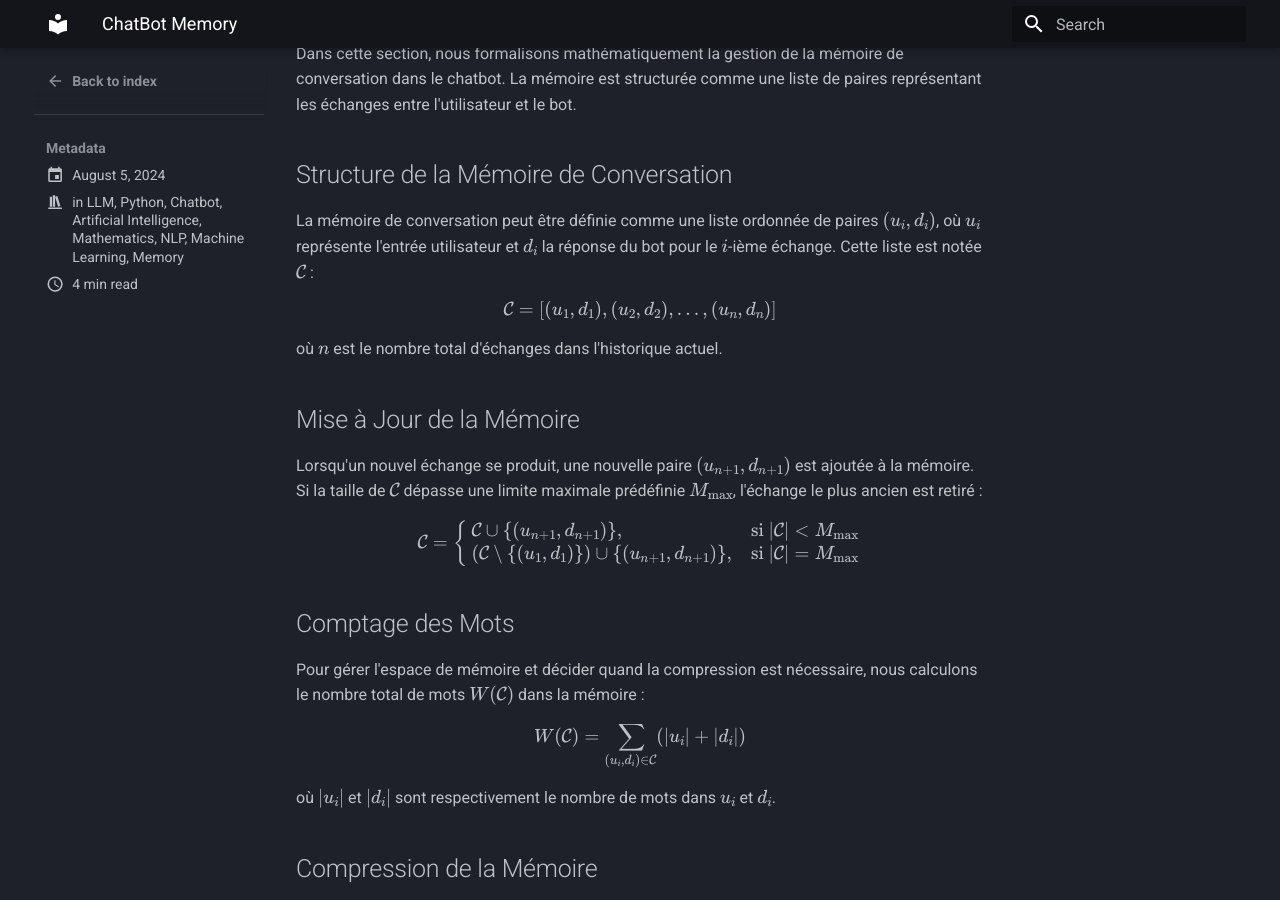
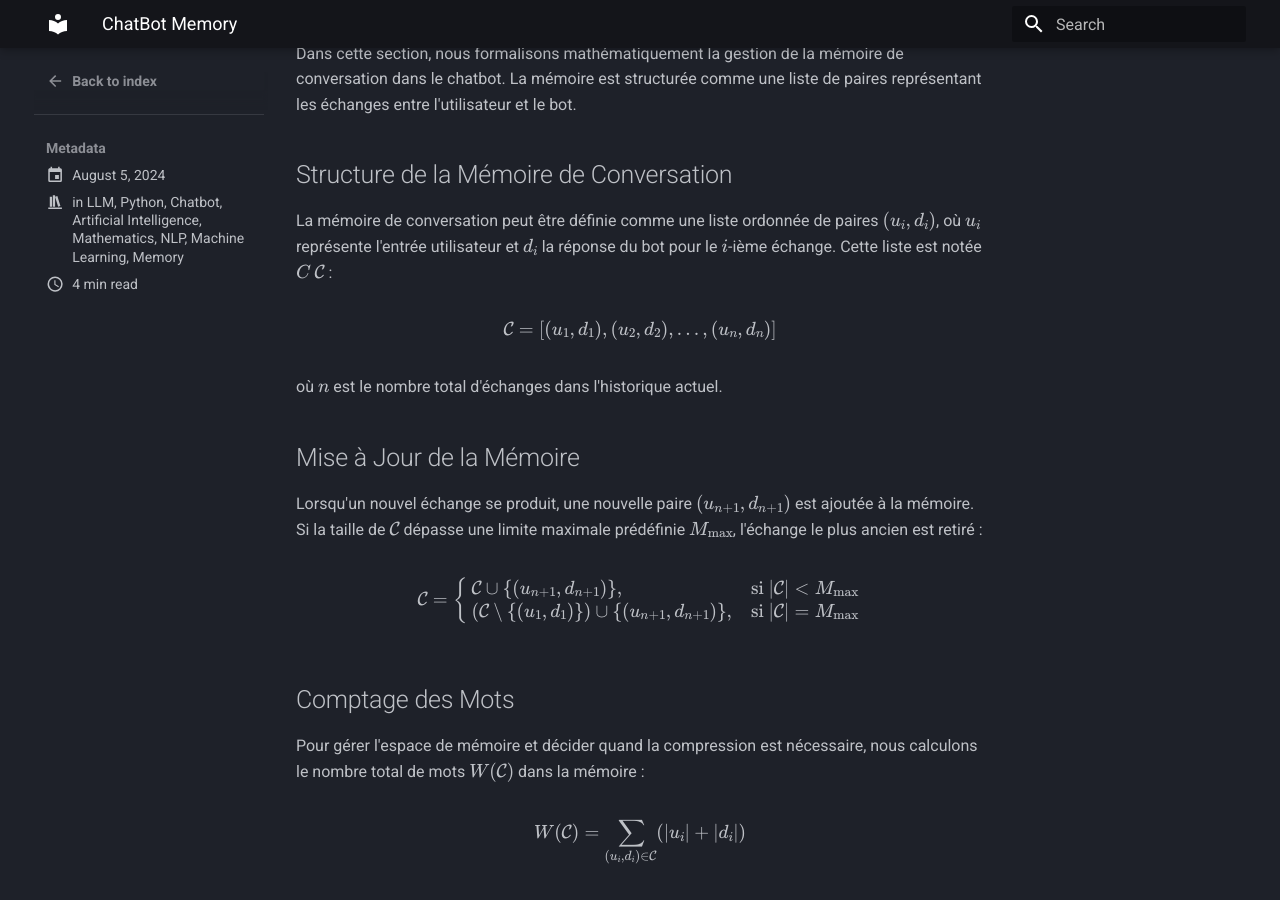
Before and after one commit to stadiello/sebastien-tadiello, an MkDocs documentation site: the page built from docs/blog/posts/ChatBot-Memory.md, in a window 1280 px wide and 900 px high, scrolled down 483 px. Built offline with MkDocs 1.6.1 and Material for MkDocs 9.7.7, drawn with Linux system fonts in a browser that asks for light colours; formulas are drawn with MathJax 3.

```diff
--- a/docs/blog/posts/ChatBot-Memory.md
+++ b/docs/blog/posts/ChatBot-Memory.md
@@ -17,7 +17,9 @@ Dans cette section, nous formalisons mathématiquement la gestion de la mémoire
 
 ## Structure de la Mémoire de Conversation
 
-La mémoire de conversation peut être définie comme une liste ordonnée de paires $(u_i, d_i)$, où $u_i$ représente l'entrée utilisateur et $d_i$ la réponse du bot pour le $i$-ième échange. Cette liste est notée $\mathcal{C}$ :
+La mémoire de conversation peut être définie comme une liste ordonnée de paires $(u_i, d_i)$, où $u_i$ représente l'entrée utilisateur et $d_i$ la réponse du bot pour le $i$-ième échange. Cette liste est notée
+$C$
+$\mathcal{C}$ :
 
 $$
 \mathcal{C} = [(u_1, d_1), (u_2, d_2), \ldots, (u_n, d_n)]
--- a/mkdocs.yml
+++ b/mkdocs.yml
@@ -33,7 +33,8 @@ extra:
 extra_css:
     - 'extra1.css'
 extra_javascript:
-  - https://cdnjs.cloudflare.com/ajax/libs/mathjax/2.7.5/MathJax.js?config=TeX-AMS-MML_HTMLorMML
+  # - https://cdnjs.cloudflare.com/ajax/libs/mathjax/2.7.5/MathJax.js?config=TeX-AMS-MML_HTMLorMML
+  - https://cdn.jsdelivr.net/npm/mathjax@3/es5/tex-mml-chtml.js
 
 
 markdown_extensions:
@@ -46,7 +47,9 @@ markdown_extensions:
   - pymdownx.superfences
   - admonition
   - attr_list
-  - pymdownx.arithmatex
+  - pymdownx.arithmatex:
+      generic: true
+      preview: true
   - pymdownx.details
 
 plugins:
```
Also changed, not shown: README.md (added, +8 -0 lines), 1 other file.
